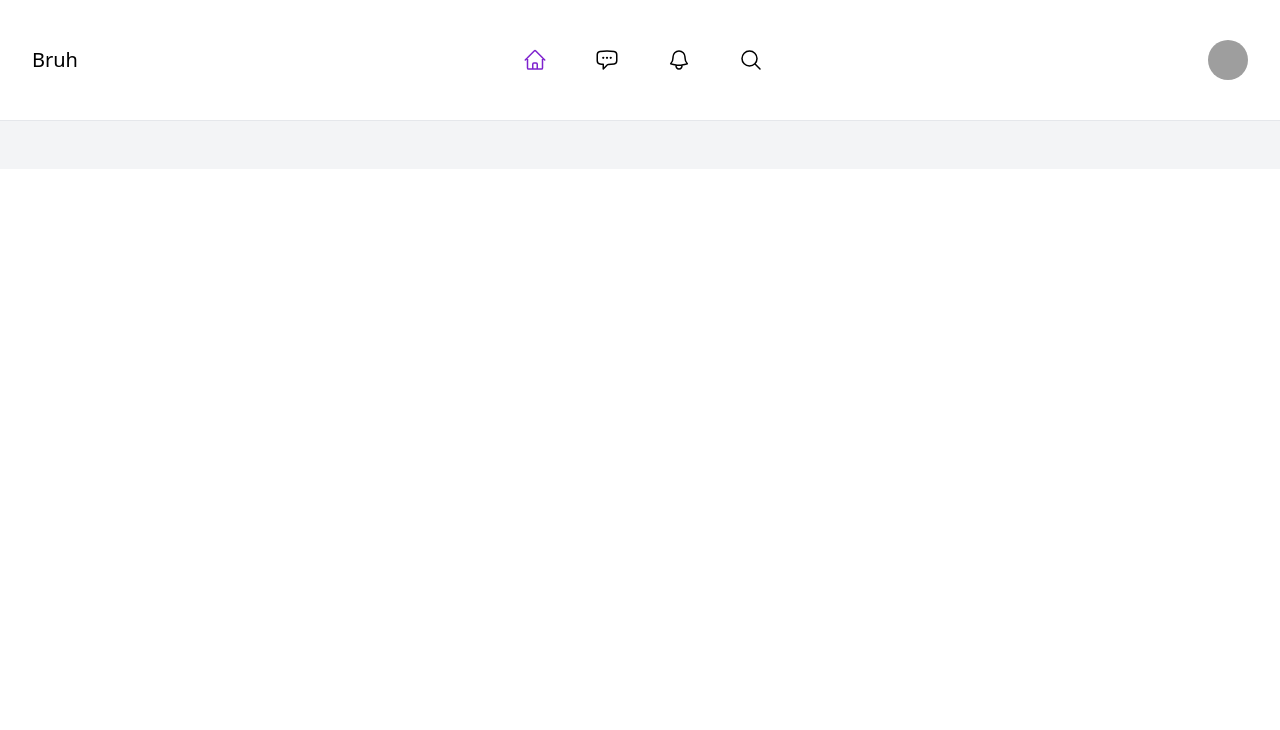
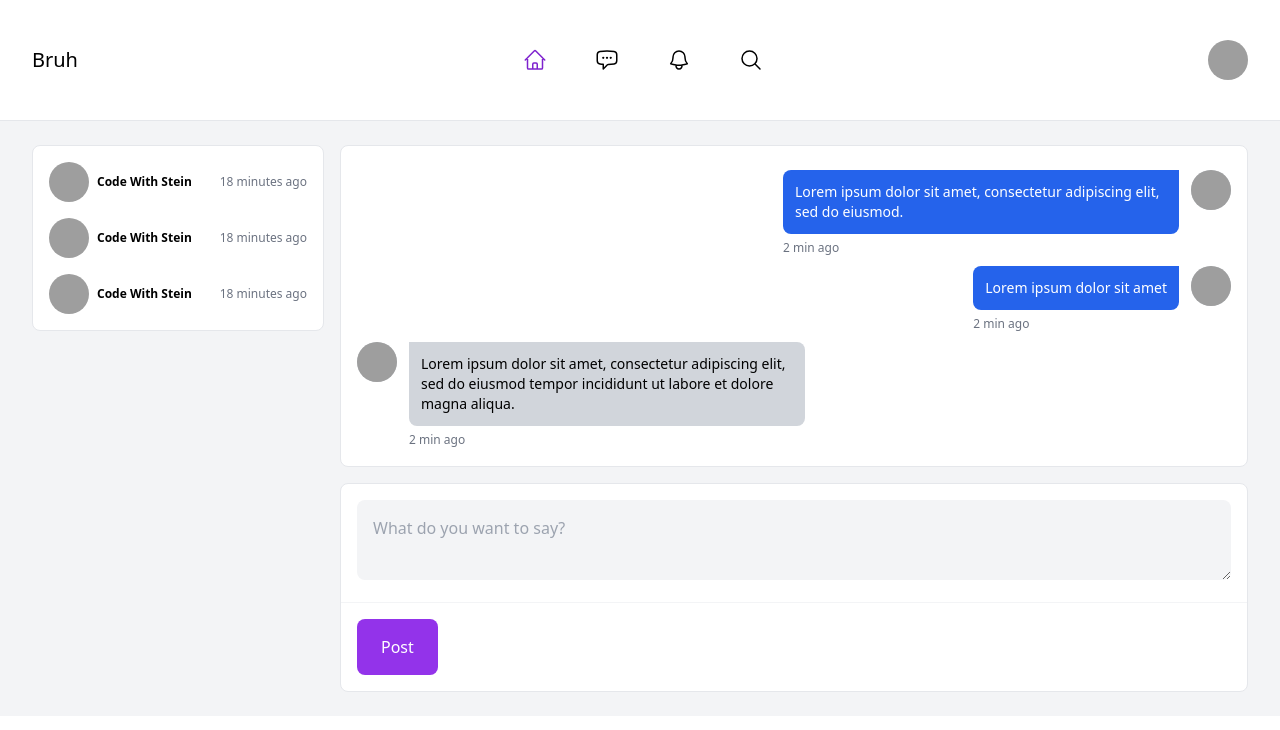
Before and after one commit to nhitz/bruh, a Vue app in the folder bruh_frontend/: page /messages in a window 1280 px wide. Before the commit this address had no page. Shown: the top 730 px of the page. Built offline with nearby package versions, Linux system fonts and the light colour scheme; grey boxes are pictures that could not be loaded.

Commit message:
add MessagesView.vue page

```diff
--- a/bruh_frontend/src/router/index.js
+++ b/bruh_frontend/src/router/index.js
@@ -3,6 +3,7 @@ import HomeView from '@/views/HomeView.vue'
 import SignupView from "@/views/SignupView.vue";
 import LoginView from "@/views/LoginView.vue";
 import FeedView from "@/views/FeedView.vue";
+import MessagesView from "@/views/MessagesView.vue";
 
 const router = createRouter({
     history: createWebHistory(import.meta.env.BASE_URL),
@@ -21,10 +22,16 @@ const router = createRouter({
             path: '/login',
             name: 'login',
             component: LoginView
-        }, {
+        },
+        {
             path: '/feed',
             name: 'feed',
             component: FeedView
+        },
+        {
+            path: '/messages',
+            name: 'messages',
+            component: MessagesView
         },
         {
             path: '/about',
--- /dev/null
+++ b/bruh_frontend/src/views/MessagesView.vue
@@ -0,0 +1,92 @@
+<template>
+  <div class="max-w-7xl mx-auto grid grid-cols-4 gap-4">
+    <div class="main-left col-span-1">
+      <div class="p-4 bg-white border border-gray-200 rounded-lg">
+        <div class="space-y-4">
+          <div class="flex items-center justify-between">
+            <div class="flex items-center space-x-2">
+              <img src="https://i.pravatar.cc/300?img=70" class="w-[40px] rounded-full">
+
+              <p class="text-xs"><strong>Code With Stein</strong></p>
+            </div>
+
+            <span class="text-xs text-gray-500">18 minutes ago</span>
+          </div>
+
+          <div class="flex items-center justify-between">
+            <div class="flex items-center space-x-2">
+              <img src="https://i.pravatar.cc/300?img=70" class="w-[40px] rounded-full">
+
+              <p class="text-xs"><strong>Code With Stein</strong></p>
+            </div>
+
+            <span class="text-xs text-gray-500">18 minutes ago</span>
+          </div>
+
+          <div class="flex items-center justify-between">
+            <div class="flex items-center space-x-2">
+              <img src="https://i.pravatar.cc/300?img=70" class="w-[40px] rounded-full">
+
+              <p class="text-xs"><strong>Code With Stein</strong></p>
+            </div>
+
+            <span class="text-xs text-gray-500">18 minutes ago</span>
+          </div>
+        </div>
+      </div>
+    </div>
+
+    <div class="main-center col-span-3 space-y-4">
+      <div class="bg-white border border-gray-200 rounded-lg">
+        <div class="flex flex-col flex-grow p-4">
+          <div class="flex w-full mt-2 space-x-3 max-w-md ml-auto justify-end">
+            <div>
+              <div class="bg-blue-600 text-white p-3 rounded-l-lg rounded-br-lg">
+                <p class="text-sm">Lorem ipsum dolor sit amet, consectetur adipiscing elit, sed do eiusmod.</p>
+              </div>
+              <span class="text-xs text-gray-500 leading-none">2 min ago</span>
+            </div>
+            <div class="flex-shrink-0 h-10 w-10 rounded-full bg-gray-300">
+              <img src="https://i.pravatar.cc/300?img=70" class="w-[40px] rounded-full">
+            </div>
+          </div>
+
+          <div class="flex w-full mt-2 space-x-3 max-w-md ml-auto justify-end">
+            <div>
+              <div class="bg-blue-600 text-white p-3 rounded-l-lg rounded-br-lg">
+                <p class="text-sm">Lorem ipsum dolor sit amet</p>
+              </div>
+              <span class="text-xs text-gray-500 leading-none">2 min ago</span>
+            </div>
+            <div class="flex-shrink-0 h-10 w-10 rounded-full bg-gray-300">
+              <img src="https://i.pravatar.cc/300?img=70" class="w-[40px] rounded-full">
+            </div>
+          </div>
+
+          <div class="flex w-full mt-2 space-x-3 max-w-md">
+            <div class="flex-shrink-0 h-10 w-10 rounded-full bg-gray-300">
+              <img src="https://i.pravatar.cc/300?img=70" class="w-[40px] rounded-full">
+            </div>
+            <div>
+              <div class="bg-gray-300 p-3 rounded-r-lg rounded-bl-lg">
+                <p class="text-sm">Lorem ipsum dolor sit amet, consectetur adipiscing elit, sed do eiusmod tempor
+                  incididunt ut labore et dolore magna aliqua. </p>
+              </div>
+              <span class="text-xs text-gray-500 leading-none">2 min ago</span>
+            </div>
+          </div>
+        </div>
+      </div>
+
+      <div class="bg-white border border-gray-200 rounded-lg">
+        <div class="p-4">
+          <textarea class="p-4 w-full bg-gray-100 rounded-lg" placeholder="What do you want to say?"></textarea>
+        </div>
+
+        <div class="p-4 border-t border-gray-100 flex justify-between">
+          <a href="#" class="inline-block py-4 px-6 bg-purple-600 text-white rounded-lg">Post</a>
+        </div>
+      </div>
+    </div>
+  </div>
+</template>
```
